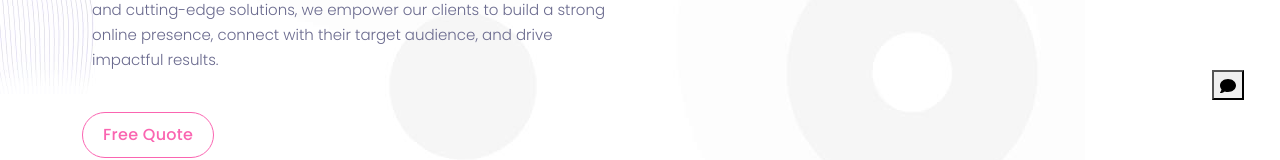
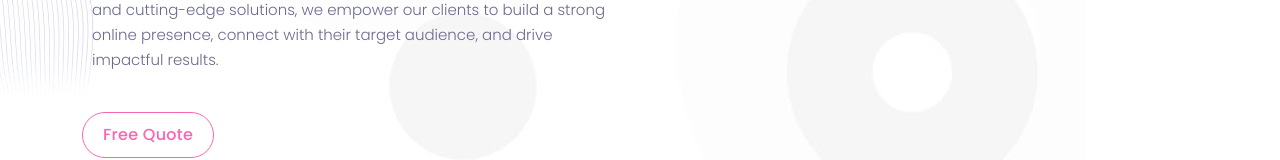
Before and after one commit to HarshitBhalani/BH_Digital_Solutions.github.io, a plain HTML site: page index.html in a window 1280 px wide. Shown: the part 574-734 px from the top of the page. Drawn offline with Linux system fonts and the light colour scheme.

Commit message:
Add files via upload

```diff
--- a/index.html
+++ b/index.html
@@ -28,7 +28,8 @@
   <link rel="stylesheet" href="assets/css/sc-icon.css">
   <link rel="stylesheet" href="assets/css/footer.css">
 
-  <link rel="stylesheet" href="https://cdnjs.cloudflare.com/ajax/libs/font-awesome/5.15.3/css/all.min.css" integrity="sha384-xxxxxxxxxxxxxxxxxxxxxxxxxxxxxxxxxxxxxxxxxxxxxxxxxxxxxxxxxxxxxxx" crossorigin="anonymous">
+  <link rel="stylesheet" href="https://cdnjs.cloudflare.com/ajax/libs/font-awesome/5.15.3/css/all.min.css"
+    integrity="sha384-xxxxxxxxxxxxxxxxxxxxxxxxxxxxxxxxxxxxxxxxxxxxxxxxxxxxxxxxxxxxxxx" crossorigin="anonymous">
   <!--
 
 TemplateMo 568 DigiMedia
@@ -134,12 +135,15 @@ https://templatemo.com/tm-568-digimedia
 </head>
 
 <body>
-  <button id="chat-button" onclick="openChatbot()" class="chat-button" style="position: fixed;
+  <!-- <button id="chat-button" onclick="openChatbot()" class="chat-button" style="position: fixed;
   z-index: 9999999;
   transition: all 0.5s ease-in-out;
   bottom: 126px;
   right: calc(-9px + 45px);
-    "><svg xmlns="http://www.w3.org/2000/svg" height="1em" viewBox="0 0 512 512"><!--! Font Awesome Free 6.4.0 by @fontawesome - https://fontawesome.com License - https://fontawesome.com/license (Commercial License) Copyright 2023 Fonticons, Inc. --><path d="M512 240c0 114.9-114.6 208-256 208c-37.1 0-72.3-6.4-104.1-17.9c-11.9 8.7-31.3 20.6-54.3 30.6C73.6 471.1 44.7 480 16 480c-6.5 0-12.3-3.9-14.8-9.9c-2.5-6-1.1-12.8 3.4-17.4l0 0 0 0 0 0 0 0 .3-.3c.3-.3 .7-.7 1.3-1.4c1.1-1.2 2.8-3.1 4.9-5.7c4.1-5 9.6-12.4 15.2-21.6c10-16.6 19.5-38.4 21.4-62.9C17.7 326.8 0 285.1 0 240C0 125.1 114.6 32 256 32s256 93.1 256 208z"/></svg></button>
+    "><svg xmlns="http://www.w3.org/2000/svg" height="1em" viewBox="0 0 512 512">
+      <path
+        d="M512 240c0 114.9-114.6 208-256 208c-37.1 0-72.3-6.4-104.1-17.9c-11.9 8.7-31.3 20.6-54.3 30.6C73.6 471.1 44.7 480 16 480c-6.5 0-12.3-3.9-14.8-9.9c-2.5-6-1.1-12.8 3.4-17.4l0 0 0 0 0 0 0 0 .3-.3c.3-.3 .7-.7 1.3-1.4c1.1-1.2 2.8-3.1 4.9-5.7c4.1-5 9.6-12.4 15.2-21.6c10-16.6 19.5-38.4 21.4-62.9C17.7 326.8 0 285.1 0 240C0 125.1 114.6 32 256 32s256 93.1 256 208z" />
+    </svg></button>
   <div id="chatbot-container" marginwidth="20" style="position: fixed;
   bottom: 0;
   right:30px;
@@ -149,8 +153,7 @@ https://templatemo.com/tm-568-digimedia
   z-index: 999999;
   transition: all 0.5s ease-in-out;
  "></div>
-  <!-- <iframe id="chatbot" style="display: none;"
-    src="https://landbot.online/v3/H-1644188-4CPDRGQDLJZS1I8F/index.html"></iframe> -->
+
   <script>
     function openChatbot() {
       var chatbotContainer = document.getElementById("chatbot-container");
@@ -163,15 +166,16 @@ https://templatemo.com/tm-568-digimedia
         chatbotIframe.style.border = "none";
         chatbotContainer.appendChild(chatbotIframe);
         chatbotContainer.style.display = "block";
-        chatButton.innerHTML = `<svg xmlns="http://www.w3.org/2000/svg" height="1em" viewBox="0 0 640 512"><!--! Font Awesome Free 6.4.0 by @fontawesome - https://fontawesome.com License - https://fontawesome.com/license (Commercial License) Copyright 2023 Fonticons, Inc. --><path d="M38.8 5.1C28.4-3.1 13.3-1.2 5.1 9.2S-1.2 34.7 9.2 42.9l592 464c10.4 8.2 25.5 6.3 33.7-4.1s6.3-25.5-4.1-33.7L512.9 376.7C552.2 340.2 576 292.3 576 240C576 125.1 461.4 32 320 32c-67.7 0-129.3 21.4-175.1 56.3L38.8 5.1zM64 240c0 45.1 17.7 86.8 47.7 120.9c-1.9 24.5-11.4 46.3-21.4 62.9c-5.5 9.2-11.1 16.6-15.2 21.6c-2.1 2.5-3.7 4.4-4.9 5.7c-.6 .6-1 1.1-1.3 1.4l-.3 .3 0 0 0 0 0 0 0 0c-4.6 4.6-5.9 11.4-3.4 17.4c2.5 6 8.3 9.9 14.8 9.9c28.7 0 57.6-8.9 81.6-19.3c22.9-10 42.4-21.9 54.3-30.6c31.8 11.5 67 17.9 104.1 17.9c37 0 72.3-6.4 104-17.9L82.9 161.3C70.7 185.6 64 212.2 64 240z"/></svg>`;
+        chatButton.innerHTML = `<svg xmlns="http://www.w3.org/2000/svg" height="1em" viewBox="0 0 640 512"><path d="M38.8 5.1C28.4-3.1 13.3-1.2 5.1 9.2S-1.2 34.7 9.2 42.9l592 464c10.4 8.2 25.5 6.3 33.7-4.1s6.3-25.5-4.1-33.7L512.9 376.7C552.2 340.2 576 292.3 576 240C576 125.1 461.4 32 320 32c-67.7 0-129.3 21.4-175.1 56.3L38.8 5.1zM64 240c0 45.1 17.7 86.8 47.7 120.9c-1.9 24.5-11.4 46.3-21.4 62.9c-5.5 9.2-11.1 16.6-15.2 21.6c-2.1 2.5-3.7 4.4-4.9 5.7c-.6 .6-1 1.1-1.3 1.4l-.3 .3 0 0 0 0 0 0 0 0c-4.6 4.6-5.9 11.4-3.4 17.4c2.5 6 8.3 9.9 14.8 9.9c28.7 0 57.6-8.9 81.6-19.3c22.9-10 42.4-21.9 54.3-30.6c31.8 11.5 67 17.9 104.1 17.9c37 0 72.3-6.4 104-17.9L82.9 161.3C70.7 185.6 64 212.2 64 240z"/></svg>`;
       } else {
         chatbotContainer.innerHTML = "";
         chatbotContainer.style.display = "none";
-        chatButton.innerHTML = `<svg xmlns="http://www.w3.org/2000/svg" height="1em" viewBox="0 0 512 512"><!--! Font Awesome Free 6.4.0 by @fontawesome - https://fontawesome.com License - https://fontawesome.com/license (Commercial License) Copyright 2023 Fonticons, Inc. --><path d="M512 240c0 114.9-114.6 208-256 208c-37.1 0-72.3-6.4-104.1-17.9c-11.9 8.7-31.3 20.6-54.3 30.6C73.6 471.1 44.7 480 16 480c-6.5 0-12.3-3.9-14.8-9.9c-2.5-6-1.1-12.8 3.4-17.4l0 0 0 0 0 0 0 0 .3-.3c.3-.3 .7-.7 1.3-1.4c1.1-1.2 2.8-3.1 4.9-5.7c4.1-5 9.6-12.4 15.2-21.6c10-16.6 19.5-38.4 21.4-62.9C17.7 326.8 0 285.1 0 240C0 125.1 114.6 32 256 32s256 93.1 256 208z"/></svg>`;
+        chatButton.innerHTML = `<svg xmlns="http://www.w3.org/2000/svg" height="1em" viewBox="0 0 512 512"><path d="M512 240c0 114.9-114.6 208-256 208c-37.1 0-72.3-6.4-104.1-17.9c-11.9 8.7-31.3 20.6-54.3 30.6C73.6 471.1 44.7 480 16 480c-6.5 0-12.3-3.9-14.8-9.9c-2.5-6-1.1-12.8 3.4-17.4l0 0 0 0 0 0 0 0 .3-.3c.3-.3 .7-.7 1.3-1.4c1.1-1.2 2.8-3.1 4.9-5.7c4.1-5 9.6-12.4 15.2-21.6c10-16.6 19.5-38.4 21.4-62.9C17.7 326.8 0 285.1 0 240C0 125.1 114.6 32 256 32s256 93.1 256 208z"/></svg>`;
       }
     }
-  </script>
-
+  </script> -->
+  <!-- <iframe id="chatbot" style="display: none;"
+    src="https://landbot.online/v3/H-1644188-4CPDRGQDLJZS1I8F/index.html"></iframe> -->
 
   <!-- [[[[[[[[[[[[[[[[[[[[[[[[[[[[]]]]]]]]]]]]]]]]]]]]]]]]]]]] -->
   <div class="cursor"></div>
```
